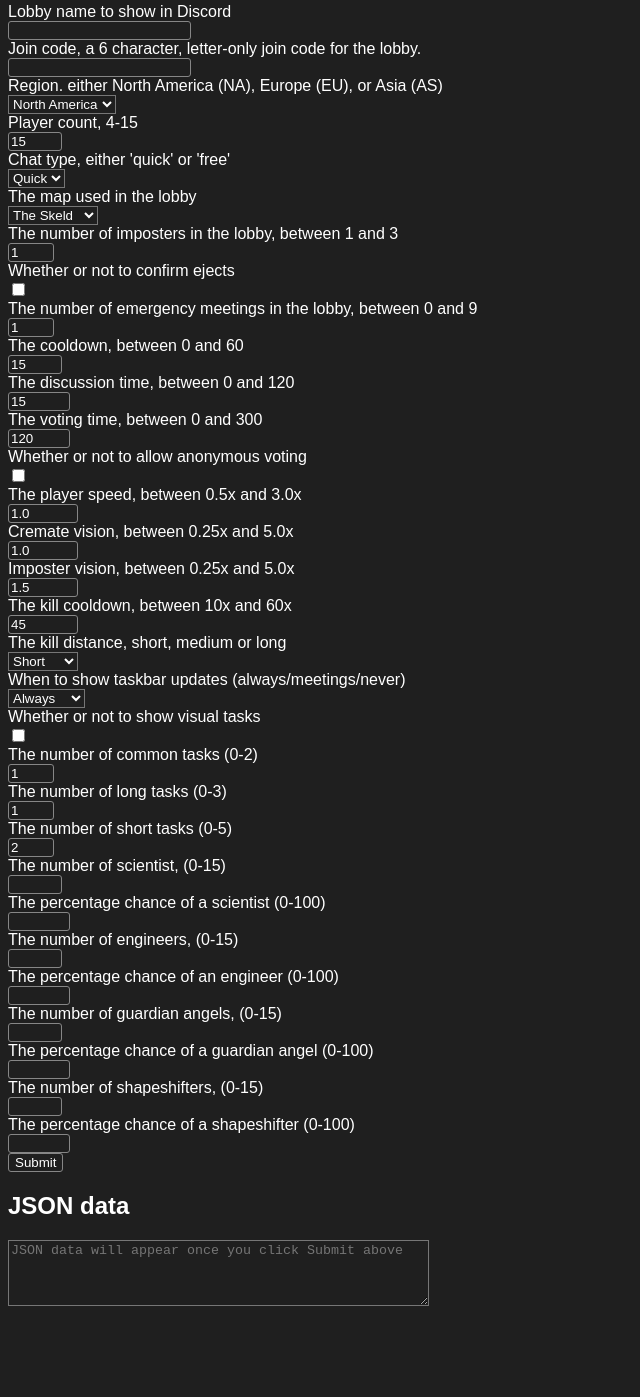
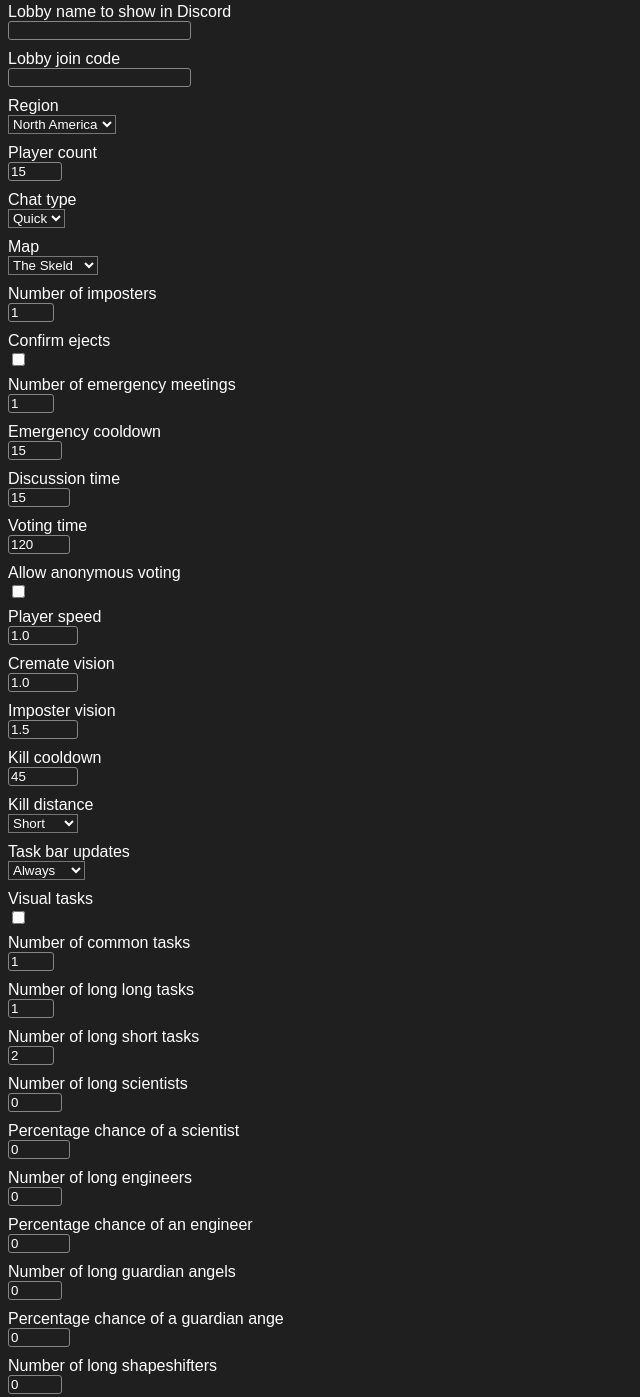
Before and after one commit to JakeIGuess/JakeIGuess.github.io, a plain HTML site: page index.html in a window 1280 px wide. Shown: the part 149-1546 px from the top of the page, without its empty margins (0-640 px from the left). Before the commit the page ends 1467 px from the top, so only its background shows below. Drawn offline with Linux system fonts and the light colour scheme.

Commit message:
Simplify wording

```diff
--- a/index.html
+++ b/index.html
@@ -15,6 +15,7 @@
             background-color: #1f1f1f;
             border-collapse: separate;
             color: white;
+            margin-bottom: 10px;
         }
 
         button {
@@ -38,7 +39,7 @@
     <br>
     If you're on a computer, you may want to navigate with the keyboard using the tab key.<br>
     Tip: You can open a drop down menu or change a checkbox by pressing space and use the arrow keys to change numbers
-    or drop downs
+    or drop downs.
     <br><br>
     You can also save the output for later and re-use it.
     <br><br><br>
@@ -47,10 +48,10 @@
             <label for="name">Lobby name to show in Discord</label><br>
             <input type="text" name="name" id="name" maxlength="256" required><br>
 
-            <label for="code">Join code, a 6 character, letter-only join code for the lobby.</label><br>
+            <label for="code">Lobby join code</label><br>
             <input type="text" id="code" name="code" maxlength="6" pattern="[A-z]{6}" required
                 title="Requires exactly 6 letters."><br>
-            <label for="region">Region. either North America (NA), Europe (EU), or Asia (AS)</label><br>
+            <label for="region">Region</label><br>
             <select id="region" name="region" val>
                 <option value="NA">North America</option>
                 <option value="EU">Europe</option>
@@ -58,17 +59,17 @@
             </select>
             <br>
 
-            <label for="player_count">Player count, 4-15</label><br>
+            <label for="player_count">Player count</label><br>
             <input type="number" id="player_count" min="4" max="15" name="player_count" value="15" required><br>
 
-            <label for="chat_type">Chat type, either 'quick' or 'free'</label><br>
+            <label for="chat_type">Chat type</label><br>
             <select id="chat_type" name="chat_type">
                 <option value="quick">Quick</option>
                 <option value="free">Free</option>
             </select>
             <br>
 
-            <label for="map">The map used in the lobby</label><br>
+            <label for="map">Map</label><br>
             <select id="map" name="map">
                 <option value="The Skeld">The Skeld</option>
                 <option value="MIRA HQ">MIRA HQ</option>
@@ -78,49 +79,48 @@
             <br>
 
 
-            <label for="num_imposters">The number of imposters in the lobby, between 1 and 3</label><br>
+            <label for="num_imposters">Number of imposters</label><br>
             <input type="number" id="num_imposters" min="1" max="3" name="num_imposters" value="1"><br>
 
-            <label for="confirm_ejects">Whether or not to confirm ejects</label><br>
+            <label for="confirm_ejects">Confirm ejects</label><br>
             <input type="hidden" id="conform_ejects" name="confirm_ejects" value="off">
             <input type="checkbox" id="confirm_ejects" name="confirm_ejects" value="on"><br>
 
-            <label for="num_emergency_meetings">The number of emergency meetings in the lobby, between 0 and
-                9</label><br>
+            <label for="num_emergency_meetings">Number of emergency meetings</label><br>
             <input type="number" id="num_emergency_meetings" min="0" max="9" name="num_emergency_meetings"
                 value="1"><br>
 
-            <label for="emergency_cooldown_s">The cooldown, between 0 and 60</label><br>
+            <label for="emergency_cooldown_s">Emergency cooldown</label><br>
             <input type="number" id="emergency_cooldown_s" name="emergency_cooldown_s" min="0" max="60" step="5"
                 value="15"><br>
 
-            <label for="discussion_time_s">The discussion time, between 0 and 120</label><br>
+            <label for="discussion_time_s">Discussion time</label><br>
             <input type="number" id="discussion_time_s" name="discussion_time_s" min="0" max="120" step="15"
                 value="15"><br>
 
-            <label for="voting_time_s">The voting time, between 0 and 300</label><br>
+            <label for="voting_time_s">Voting time</label><br>
             <input type="number" id="voting_time_s" name="voting_time_s" min="0" max="300" step="15" value="120"><br>
 
-            <label for="anonymous_voting">Whether or not to allow anonymous voting</label><br>
+            <label for="anonymous_voting">Allow anonymous voting</label><br>
             <input type="hidden" id="anonymous_voting" name="anonymous_voting" value="off">
             <input type="checkbox" id="anonymous_voting" name="anonymous_voting" value="on"><br>
 
-            <label for="player_speed">The player speed, between 0.5x and 3.0x</label><br>
+            <label for="player_speed">Player speed</label><br>
             <input type="number" id="player_speed" name="player_speed" min="0.5" max="3.0" step="0.25" value="1.0"><br>
 
-            <label for="crewmate_vision">Cremate vision, between 0.25x and 5.0x</label><br>
+            <label for="crewmate_vision">Cremate vision</label><br>
             <input type="number" id="crewmate_vision" name="crewmate_vision" min="0.25" max="5.0" value="1.0"
                 step="0.25"><br>
 
-            <label for="imposter vision">Imposter vision, between 0.25x and 5.0x</label><br>
+            <label for="imposter vision">Imposter vision</label><br>
             <input type="number" id="imposter vision" name="imposter vision" min="0.25" max="5.0" value="1.5"
                 step="0.25"><br>
 
-            <label for="kill_cooldown_s">The kill cooldown, between 10x and 60x</label><br>
+            <label for="kill_cooldown_s">Kill cooldown</label><br>
             <input type="number" id="kill_cooldown_s" name="kill_cooldown_s" min="10" max="60" step="2.5"
                 value="45"><br>
 
-            <label for="kill_distance">The kill distance, short, medium or long</label><br>
+            <label for="kill_distance">Kill distance</label><br>
             <select id="kill_distance" name="kill_distance">
                 <option value="short">Short</option>
                 <option value="medium">Medium</option>
@@ -128,7 +128,7 @@
             </select>
             <br>
 
-            <label for="taskbar_updates">When to show taskbar updates (always/meetings/never)</label><br>
+            <label for="taskbar_updates">Task bar updates</label><br>
             <select id="taskbar_updates" name="taskbar_updates">
                 <option value="always">Always</option>
                 <option value="meetings">Meetings</option>
@@ -136,42 +136,43 @@
             </select>
             <br>
 
-            <label for="visual_tasks">Whether or not to show visual tasks</label><br>
+            <label for="visual_tasks">Visual tasks</label><br>
             <input type="hidden" id="visual_tasks" name="visual_tasks" value="off">
             <input type="checkbox" id="visual_tasks" name="visual_tasks" value="on"><br>
 
-            <label for="common_tasks">The number of common tasks (0-2)</label><br>
+            <label for="common_tasks">Number of common tasks</label><br>
             <input type="number" id="common_tasks" name="common_tasks" min="0" max="2" value="1"><br>
 
-            <label for="long_tasks">The number of long tasks (0-3)</label><br>
+            <label for="long_tasks">Number of long long tasks</label><br>
             <input type="number" id="long_tasks" name="long_tasks" min="0" max="3" value="1"><br>
 
-            <label for="short_tasks">The number of short tasks (0-5)</label><br>
+            <label for="short_tasks">Number of long short tasks</label><br>
             <input type="number" id="short_tasks" name="short_tasks" min="0" max="5" value="2"><br>
 
-            <label for="num_scientists">The number of scientist, (0-15)</label><br>
-            <input type="number" id="num_scientists" name="num_scientists" min="0" max="15"><br>
+            <label for="num_scientists">Number of long scientists</label><br>
+            <input type="number" id="num_scientists" name="num_scientists" min="0" max="15" value="0"><br>
 
-            <label for="pc_chance_scientist">The percentage chance of a scientist (0-100)</label><br>
-            <input type="number" id="pc_chance_scientist" name="pc_chance_scientist" min="0" max="100"><br>
+            <label for="pc_chance_scientist">Percentage chance of a scientist</label><br>
+            <input type="number" id="pc_chance_scientist" name="pc_chance_scientist" min="0" max="100" value="0"><br>
 
-            <label for="num_engineers">The number of engineers, (0-15)</label><br>
-            <input type="number" id="num_engineers" name="num_engineers" min="0" max="15"><br>
+            <label for="num_engineers">Number of long engineers</label><br>
+            <input type="number" id="num_engineers" name="num_engineers" min="0" max="15" value="0"><br>
 
-            <label for="pc_chance_engineer">The percentage chance of an engineer (0-100)</label><br>
-            <input type="number" id="pc_chance_engineer" name="pc_chance_engineer" min="0" max="100"><br>
+            <label for="pc_chance_engineer">Percentage chance of an engineer</label><br>
+            <input type="number" id="pc_chance_engineer" name="pc_chance_engineer" min="0" max="100" value="0"><br>
 
-            <label for="num_angels">The number of guardian angels, (0-15)</label><br>
-            <input type="number" id="num_angels" name="num_angels" min="0" max="15"><br>
+            <label for="num_angels">Number of long guardian angels</label><br>
+            <input type="number" id="num_angels" name="num_angels" min="0" max="15" value="0"><br>
 
-            <label for="pc_chance_angel">The percentage chance of a guardian angel (0-100)</label><br>
-            <input type="number" id="pc_chance_angel" name="pc_chance_angel" min="0" max="100"><br>
+            <label for="pc_chance_angel">Percentage chance of a guardian ange</label><br>
+            <input type="number" id="pc_chance_angel" name="pc_chance_angel" min="0" max="100" value="0"><br>
 
-            <label for="num_shapeshifters">The number of shapeshifters, (0-15)</label><br>
-            <input type="number" id="num_shapeshifters" name="num_shapeshifters" min="0" max="15"><br>
+            <label for="num_shapeshifters">Number of long shapeshifters</label><br>
+            <input type="number" id="num_shapeshifters" name="num_shapeshifters" min="0" max="15" value="0"><br>
 
-            <label for="pc_chance_shapeshifter">The percentage chance of a shapeshifter (0-100)</label><br>
-            <input type="number" id="pc_chance_shapeshifter" name="pc_chance_shapeshifter" min="0" max="100"><br>
+            <label for="pc_chance_shapeshifter">Percentage chance of a shapeshifter </label><br>
+            <input type="number" id="pc_chance_shapeshifter" name="pc_chance_shapeshifter" min="0" max="100"
+                value="0"><br>
 
             <button type="submit">Submit</button>
         </form>
```
